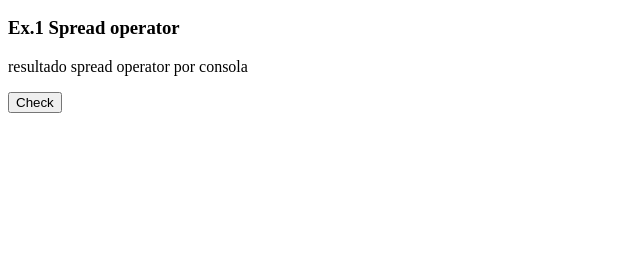
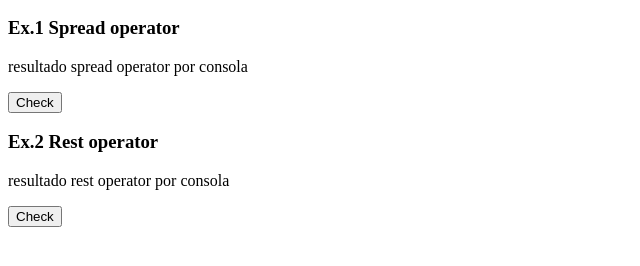
Before and after one commit to deuvede24/IT-Academy-Angular-Sprint2.1, a website: page 1.4_rest_&_spread_operators/nivell1/index.html in a window 1280 px wide. Shown: the part 110-376 px from the top of the page, without its empty margins (0-640 px from the left). Drawn offline with Linux system fonts and the light colour scheme.

Commit message:
sprea&rest

```diff
--- a/1.4_rest_&_spread_operators/nivell1/index.html
+++ b/1.4_rest_&_spread_operators/nivell1/index.html
@@ -1,19 +1,28 @@
 <!DOCTYPE html>
 <html lang="en">
+
 <head>
     <meta charset="UTF-8">
     <meta name="viewport" content="width=device-width, initial-scale=1.0">
     <title>Rest & Spread Operators nivell 1</title>
 </head>
+
 <body>
     <h1>Rest & Spread Operators nivell</h1>
     <h2>Nivell 1</h2>
+    <section>
+        <h3>Ex.1 Spread operator</h3>
+        <p>resultado spread operator por consola</p>
+        <p><button onclick="mainex1()">Check</button></p>
+    </section>
 
-    <h3>Ex.1 Spread operator</h3>
-    <p>resultado spread operator por consola</p>
-    <p><button onclick="mainex1()">Check</button></p>
-
+    <section>
+        <h3>Ex.2 Rest operator</h3>
+        <p>resultado rest operator por consola</p>
+        <p><button onclick="mainex2()">Check</button></p>
+    </section>
 
     <script src="script.js"></script>
 </body>
+
 </html>
--- a/1.4_rest_&_spread_operators/nivell1/script.js
+++ b/1.4_rest_&_spread_operators/nivell1/script.js
@@ -5,3 +5,14 @@ function mainex1() {
   const array3 = [...array1, ...array2];
   console.log("Array resultado:", array3);
 }
+
+function mainex2() {
+  function sum(...numbers) {
+    /*utilizamos reduce para sumar todos los valores entre sí.
+    total es el varlo acumulado y num el valor del elemento actual
+    a sumar y el 0 indica inicializmaos el total con este valor.*/
+    return numbers.reduce((total, num) => total + num, 0);
+  }
+
+  console.log("La suma de los elementos es:" + sum(1, 2, 3, 4, 5, 6));
+}
```
